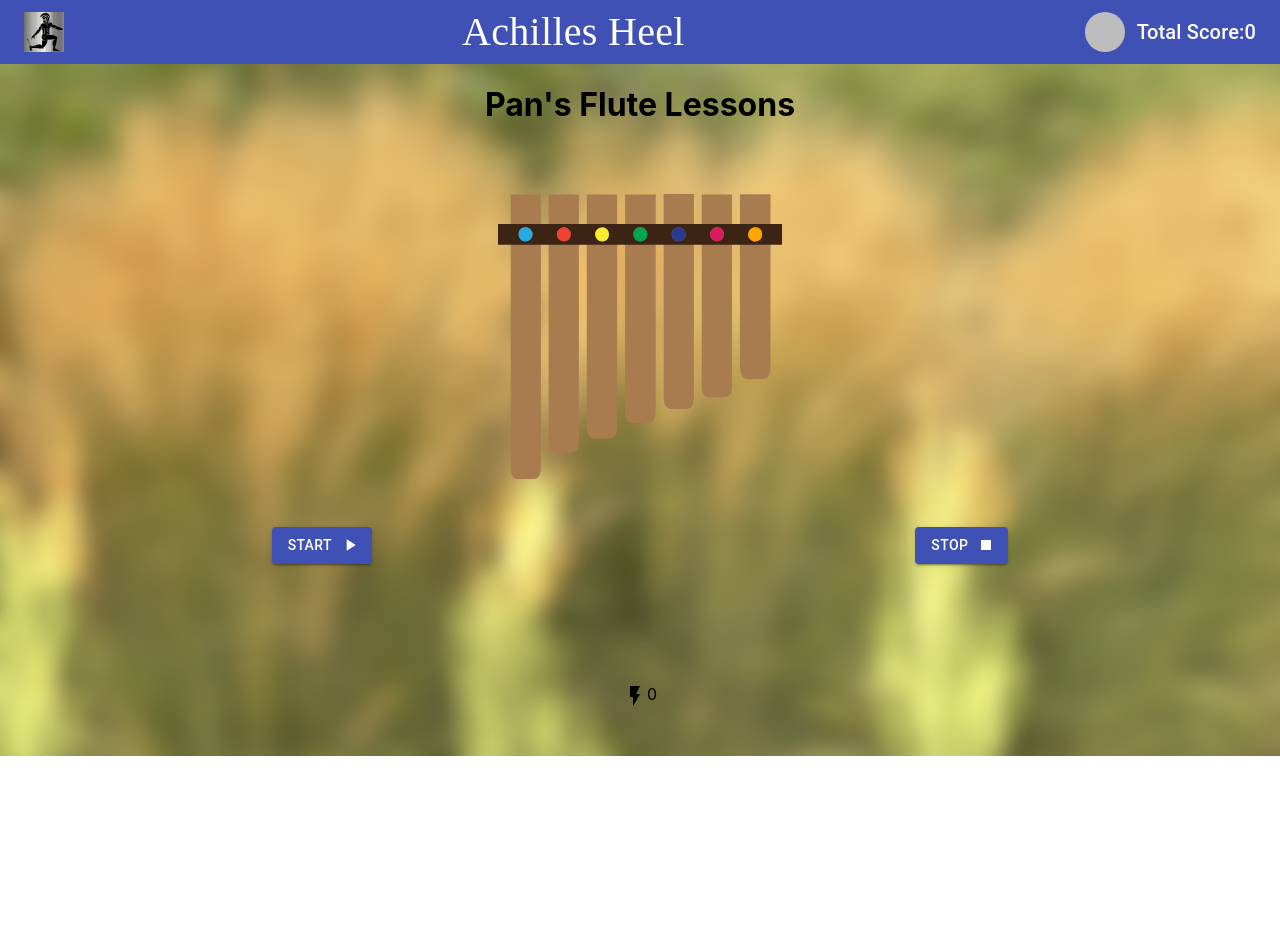
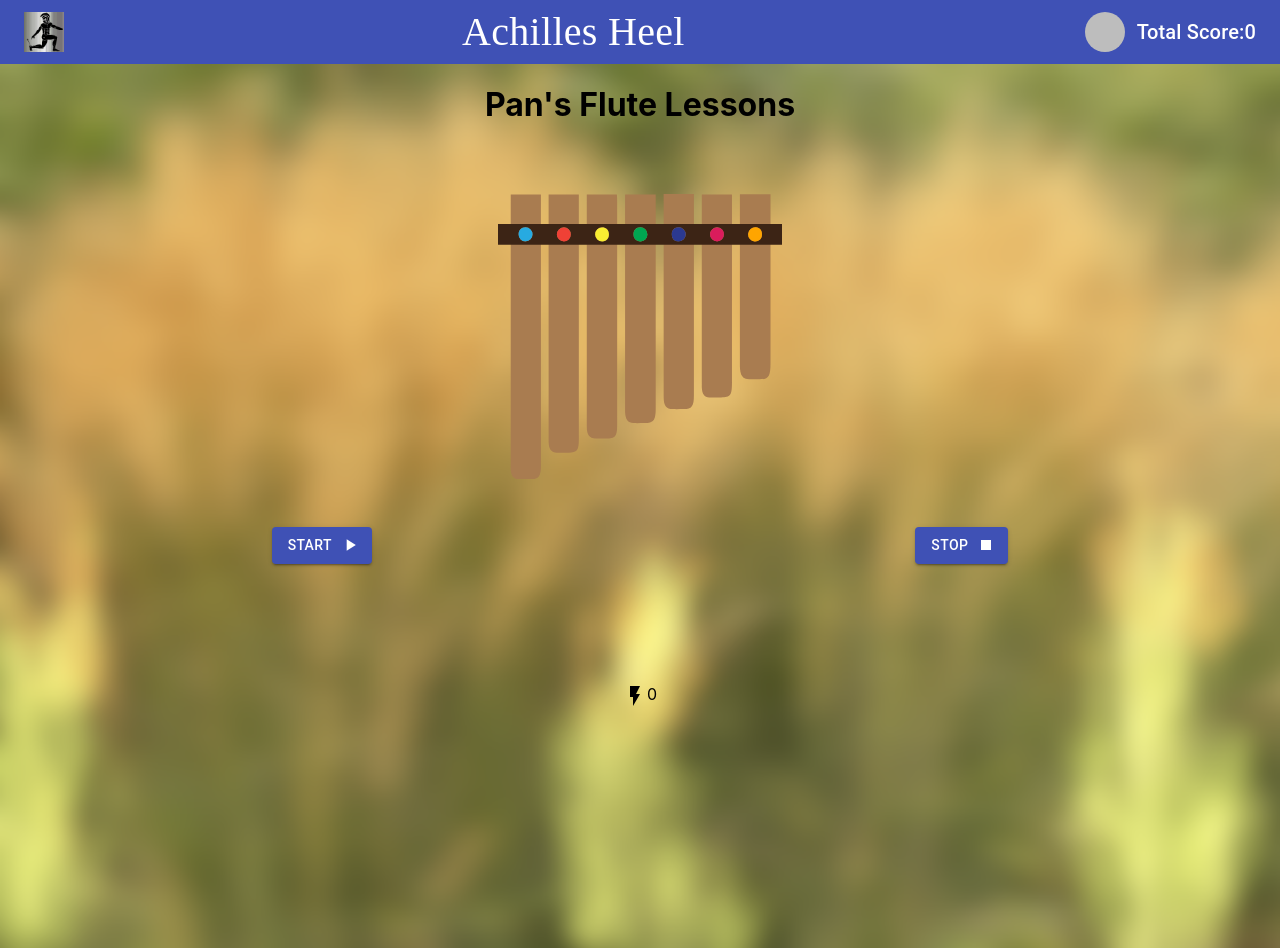
Before and after one commit to erin-smith/Achilles-heel, a React (Create React App) app in the folder client/: page /pansflute in a window 1280 px wide. Before the commit the page ends 800 px from the top, so only its background shows below. Built offline with nearby package versions, Linux system fonts and the light colour scheme; no server answers; the HTML template or start-up script is replaced by a standard one; a web font is replaced by a local one.

Commit message:
add retry option to keep playing panflute (#111)
* add retry option to keep playing panflute

* panflute fixes for non-mobile

```diff
--- a/client/src/pages/PanFlute/index.js
+++ b/client/src/pages/PanFlute/index.js
@@ -33,7 +33,7 @@ const styles = {
     backgroundImage: "radial-gradient(white,green)"
   },
   footer: {
-    paddingBottom: "3em"
+    paddingBottom: "15em"
   },
   output: {
     height: "10vh"
@@ -269,12 +269,19 @@ function PanFlute() {
     setGameOn(false);
   }
 
+  function retry() {
+    setShowGameOver(false);
+    document.getElementsByClassName("pipes")[0].classList.remove("pipes-your-turn");
+    setGameOn(false);
+    setRunningScore(0);
+  }
+
   return (
-    <Grid className="container" style={styles.container} container direction="column" justify="flex-start" alignItems="flex-start" disableGutters>
+    <Grid className="container" style={styles.container} container direction="column" justify="center" alignItems="center" disableGutters>
       <Grid item xs={12} container justify="center" alignItems="center">
         <h1>Pan&apos;s Flute Lessons</h1>
       </Grid>
-      <Grid className="pipes" item xs={12} container justify="center" alignItems="center">
+      <Grid className="pipes" item xs={12} lg={3} container justify="center" alignItems="center">
         <svg xmlns="http://www.w3.org/2000/svg" width="284.47" height="285.34" viewBox="0 0 284.47 285.34">
           <g id="Flute">
             <g>
@@ -319,6 +326,7 @@ function PanFlute() {
           <FlashOnIcon />
         </DialogContent>
         <DialogActions>
+          <Button variant="contained" onClick={retry}>Retry</Button>
           <Button variant="contained" onClick={save}>Ok</Button>
         </DialogActions>
       </Dialog>
--- a/client/src/pages/PanFlute/style.css
+++ b/client/src/pages/PanFlute/style.css
@@ -45,5 +45,5 @@
 }
 
 .pipes-your-turn {
-    background-image: radial-gradient(circle closest-corner at 50% 42%, white 10%, transparent 66%);
+    background-image: radial-gradient(circle closest-corner at 50% 45%, white 10%, transparent 66%);
 }
```
